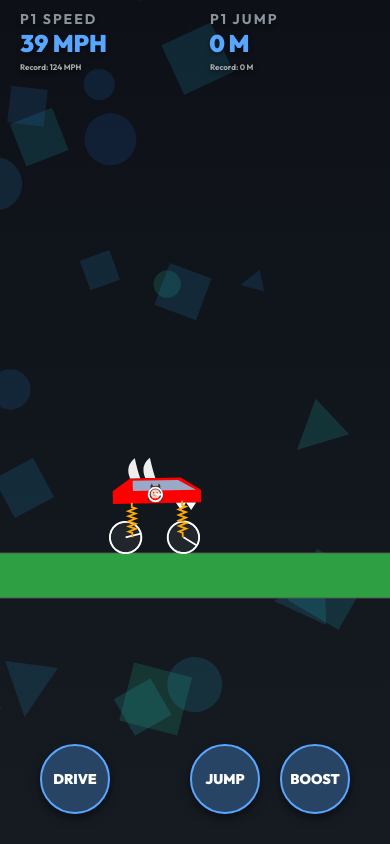
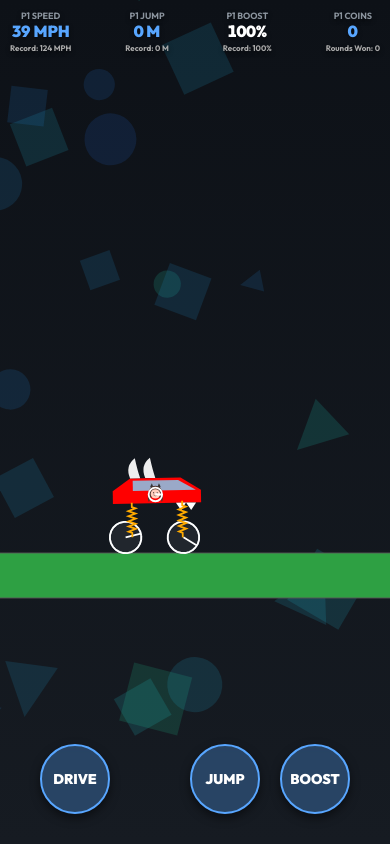
Before and after one commit to Ianworld/monstertruckgame, a website built with Vite: page index.html in a window 390 px wide. Both pictures are taken after a click on the button "START ENGINES". Built offline with nearby package versions, Linux system fonts and the light colour scheme; what soundfont-player would draw is missing.

Commit message:
Optimize phone HUD UI for portrait and landscape

```diff
--- a/src/style.css
+++ b/src/style.css
@@ -82,6 +82,20 @@ canvas {
   z-index: 10;
 }
 
+.hud-group {
+  display: flex;
+  gap: 30px;
+}
+
+.p1-hud {
+  justify-content: flex-start;
+}
+
+.p2-hud {
+  text-align: right;
+  justify-content: flex-end;
+}
+
 .stat {
   display: flex;
   flex-direction: column;
@@ -100,6 +114,12 @@ canvas {
   font-weight: 900;
   font-size: 36px;
   font-variant-numeric: tabular-nums;
+}
+
+.stat-record {
+  font-size: 12px;
+  color: #aaaaaa;
+  margin-top: 4px;
 }
 
 .celebration {
@@ -266,12 +286,39 @@ canvas {
   }
 
   .hud {
-    padding: 10px 20px;
+    padding: 10px 10px;
+    font-size: 14px;
+    width: 100%;
+  }
+
+  .hud-group {
+    gap: 8px;
+    width: 100%;
+    justify-content: space-between;
+  }
+
+  .stat {
+    min-width: unset;
+    align-items: center;
+  }
+
+  .p1-hud .stat,
+  .p2-hud .stat {
+    align-items: center;
+  }
+
+  .stat-label {
+    font-size: 9px;
+    letter-spacing: 0;
+  }
+
+  .stat-value {
     font-size: 16px;
   }
 
-  .stat-value {
-    font-size: 24px;
+  .stat-record {
+    font-size: 8px;
+    margin-top: 2px;
   }
 
   .menu-options {
@@ -352,3 +399,34 @@ canvas {
   border-color: #3fb950;
   box-shadow: 0 0 15px rgba(46, 160, 67, 0.8);
 }
+
+/* Phone landscape optimizations */
+@media (max-width: 950px) and (max-height: 500px) and (orientation: landscape) {
+  .hud {
+    padding: 10px 30px;
+    width: 100%;
+  }
+
+  .hud-group {
+    gap: 20px;
+    width: 100%;
+    justify-content: space-between;
+  }
+
+  .stat {
+    min-width: unset;
+  }
+
+  .stat-label {
+    font-size: 11px;
+    letter-spacing: 1px;
+  }
+
+  .stat-value {
+    font-size: 20px;
+  }
+
+  .stat-record {
+    font-size: 10px;
+  }
+}
--- a/src/ui/UIManager.js
+++ b/src/ui/UIManager.js
@@ -33,21 +33,19 @@ export class UIManager {
         this.p2CoinStat = this.createStatBox('P2 Coins', '0');
 
         const p1HudGroup = document.createElement('div');
-        p1HudGroup.style.display = 'flex';
-        p1HudGroup.style.gap = '30px';
+        p1HudGroup.className = 'hud-group p1-hud';
         p1HudGroup.appendChild(this.p1SpeedStat.el);
         p1HudGroup.appendChild(this.p1JumpStat.el);
         p1HudGroup.appendChild(this.p1BoostStat.el);
         p1HudGroup.appendChild(this.p1CoinStat.el);
 
         const p2HudGroup = document.createElement('div');
-        p2HudGroup.style.display = 'flex';
-        p2HudGroup.style.gap = '30px';
-        p2HudGroup.style.textAlign = 'right';
+        p2HudGroup.className = 'hud-group p2-hud';
         p2HudGroup.appendChild(this.p2CoinStat.el);
         p2HudGroup.appendChild(this.p2BoostStat.el);
         p2HudGroup.appendChild(this.p2JumpStat.el);
         p2HudGroup.appendChild(this.p2SpeedStat.el);
+        this.p2HudGroup = p2HudGroup;
 
         this.hud.style.width = '100%';
         this.hud.style.boxSizing = 'border-box';
@@ -116,9 +114,6 @@ export class UIManager {
 
         const recordEl = document.createElement('div');
         recordEl.className = 'stat-record';
-        recordEl.style.fontSize = '0.5em';
-        recordEl.style.color = '#aaaaaa';
-        recordEl.style.marginTop = '4px';
         recordEl.innerText = 'Record: ' + initialValue;
 
         el.appendChild(labelEl);
@@ -393,19 +388,13 @@ export class UIManager {
         resetStat(this.p1CoinStat, 'P1 Coins');
 
         if (this.isTwoPlayer) {
-            this.p2SpeedStat.el.style.display = 'flex';
-            this.p2JumpStat.el.style.display = 'flex';
-            this.p2BoostStat.el.style.display = 'flex';
-            this.p2CoinStat.el.style.display = 'flex';
+            this.p2HudGroup.style.display = 'flex';
             resetStat(this.p2SpeedStat, 'P2 Speed');
             resetStat(this.p2JumpStat, 'P2 Jump');
             resetStat(this.p2BoostStat, 'P2 Boost');
             resetStat(this.p2CoinStat, 'P2 Coins');
         } else {
-            this.p2SpeedStat.el.style.display = 'none';
-            this.p2JumpStat.el.style.display = 'none';
-            this.p2BoostStat.el.style.display = 'none';
-            this.p2CoinStat.el.style.display = 'none';
+            this.p2HudGroup.style.display = 'none';
         }
     }
 
```
